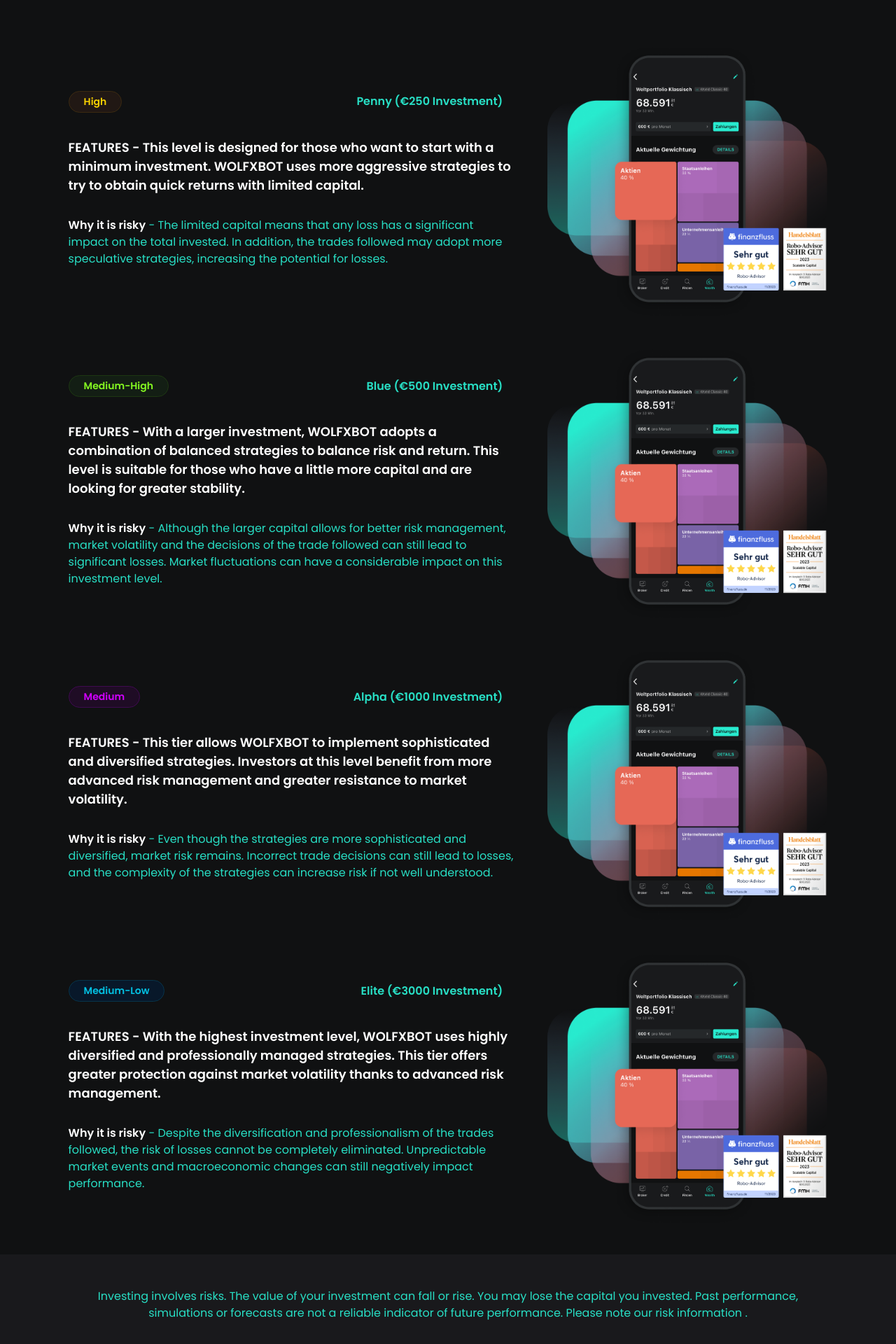
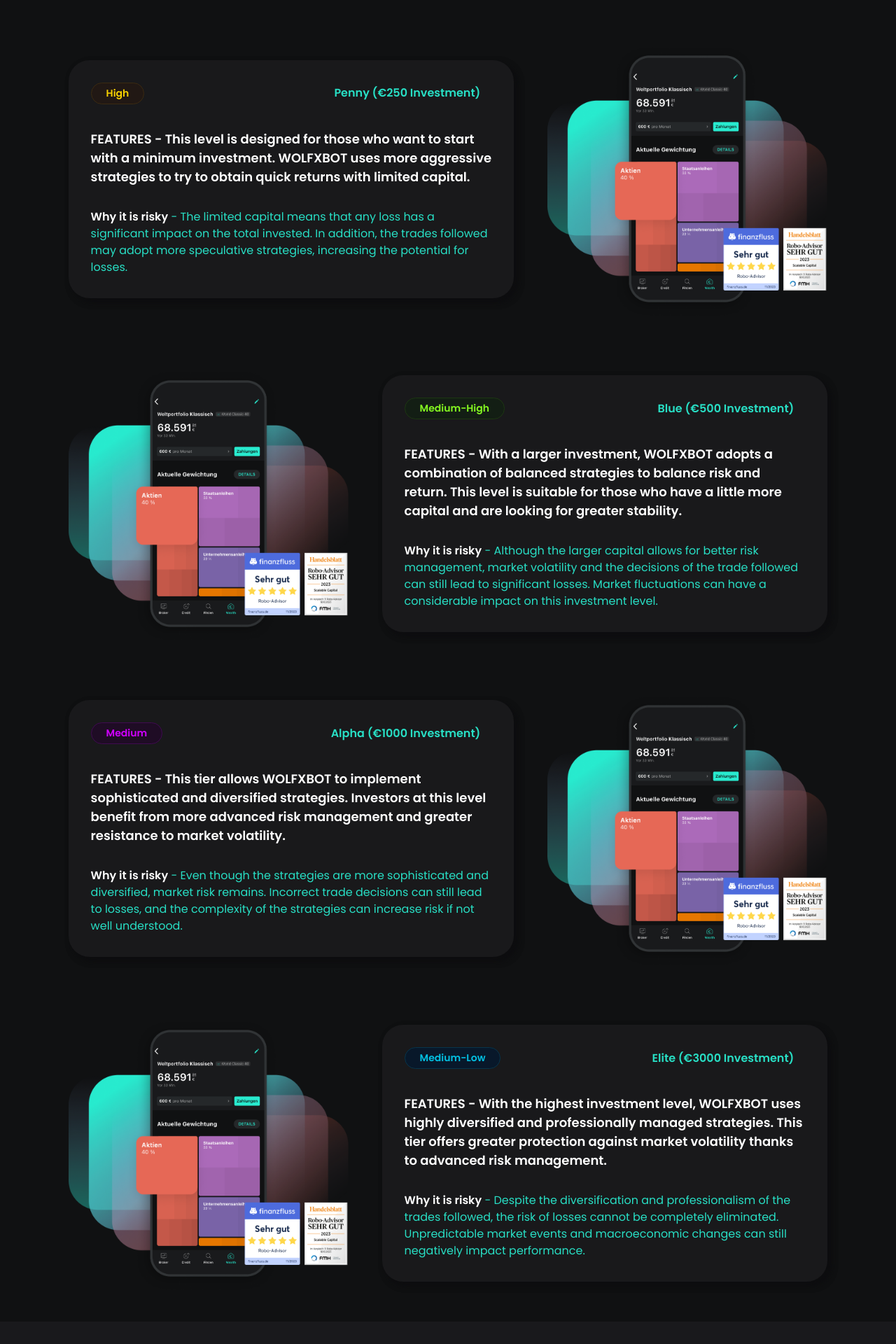
Before and after one commit to infodavid00/project057, a React (Vite) app: page / in a window 1280 px wide. Shown: the part 5280-7200 px from the top of the page at 70% size. Built offline with nearby package versions, Linux system fonts and the light colour scheme.

Commit message:
latest: modified landing page: updated cards

```diff
--- a/src/comps/landing/Section9.jsx
+++ b/src/comps/landing/Section9.jsx
@@ -5,8 +5,8 @@
 export default function Section9() {
   return (
     <div id="landing-section9-wrapper">
-      <div id="landing-section9">
-        <div>
+      <div className="landing-section9">
+        <div className="landing-section9-textwrapper">
           <div className="landing-section9-headercont">
              <div className="landing-section9-header-riskbtn" style={{  border: "1px solid #3B2A11", backgroundColor: "#211814", color: "#F7D100" }}>High</div>
              <div className="landing-section9-header-risk">Penny (€250 Investment)</div>
@@ -17,8 +17,8 @@
         <img src={section9} className="landing-section9-image" />
       </div>
 
-      <div id="landing-section9">
-        <div>
+      <div className="landing-section9 landing-section9-reverse">
+        <div className="landing-section9-textwrapper">
           <div className="landing-section9-headercont">
              <div className="landing-section9-header-riskbtn" style={{ border: "1px solid #1D3712", backgroundColor: "#131E14", color: "#85F921"}}>Medium-High</div>
              <div className="landing-section9-header-risk">Blue (€500 Investment)</div>
@@ -29,8 +29,8 @@
         <img src={section9} className="landing-section9-image" />
       </div>
 
-      <div id="landing-section9">
-        <div>
+      <div className="landing-section9">
+        <div className="landing-section9-textwrapper">
           <div className="landing-section9-headercont">
              <div className="landing-section9-header-riskbtn" style={{ border: "1px solid #3F0A50", backgroundColor: "#1F0C25", color: "#D100FF"}}>Medium</div>
              <div className="landing-section9-header-risk">Alpha (€1000 Investment)</div>
@@ -41,8 +41,8 @@
         <img src={section9} className="landing-section9-image" />
       </div>
 
-      <div id="landing-section9">
-        <div>
+      <div className="landing-section9 landing-section9-reverse">
+        <div className="landing-section9-textwrapper">
           <div className="landing-section9-headercont">
              <div className="landing-section9-header-riskbtn" style={{ border: "1px solid #07344A", backgroundColor: "#08182A", color: "#03C0E2"}} >Medium-Low</div>
              <div className="landing-section9-header-risk">Elite (€3000 Investment)</div>
--- a/src/comps/landing/landing.css
+++ b/src/comps/landing/landing.css
@@ -253,7 +253,7 @@
 #landing-section9-wrapper {
   margin-top: 5em;
 }
-#landing-section9 {
+.landing-section9 {
   display: flex;
   flex-direction: row;
   align-items: center;
@@ -261,8 +261,17 @@
   margin: auto;
   width: 88%;
   gap: 3em;
-  margin-top: 2em;
+  margin-top: 4em;
   padding: 0 1.3em;
+}
+.landing-section9-reverse {
+  flex-direction: row-reverse;
+}
+.landing-section9-textwrapper {
+  box-shadow: var(--box-shadow);
+  background-color: var(--card-color);
+  padding: 2em 2em;
+  border-radius: 30px;
 }
 .landing-section9-headercont {
   display: flex;
@@ -571,7 +580,7 @@
   font-family: "poppins";
   text-align: center;
   margin-top: 1em;
-  padding: 0 2em;
+  padding: 0 15em;
 }
 #landing-footer-sectionb {
   display: flex;
@@ -788,18 +797,24 @@
   width: 90%;
   margin-top: -5em;
 }
-#landing-section9 {
+.landing-section9 {
   flex-direction: column-reverse;
   width: 90%;
   gap: 1em;
   margin: auto;
-  margin-top: 7em;
+  margin-top: 5em;
   padding: 0 0.4em;
 }
-#landing-section9-title {
+.landing-section9-textwrapper {
+  padding: 2em 1em;
+}
+.landing-section9-reverse {
+  flex-direction: column-reverse;
+}
+.landing-section9-title {
   font-size: 35px;
 }
-#landing-section9 img {
+.landing-section9-image {
   width: 250px;
   height: 250px;
 }
@@ -889,6 +904,8 @@
 #landing-footer-maintext {
   margin-top: 1em;
   font-size: 13px;
+  padding: 0 2em;
+
 }
 #landing-footer-sectionb {
   flex-direction: column;
```
